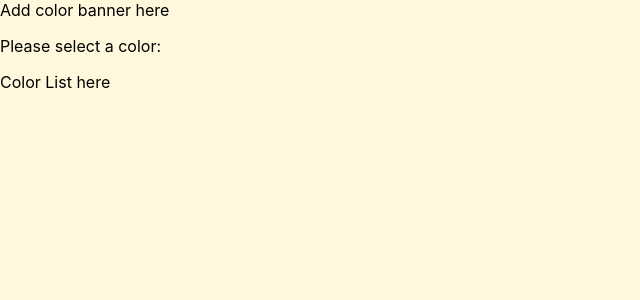
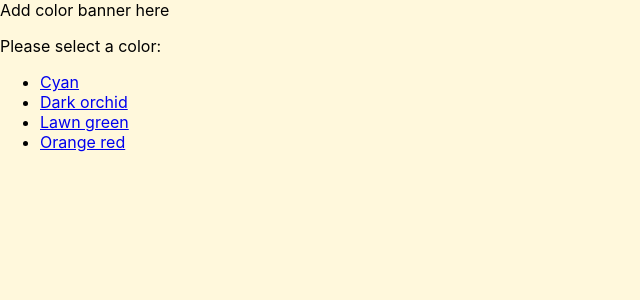
Before and after one commit to iam8/39.2-pt2-react-router-patterns, a React (Create React App) app: page /colors in a window 1280 px wide. Shown: the top 300 px of the page, without its empty margins (0-640 px from the left). Built offline with nearby package versions, Linux system fonts and the light colour scheme.

Commit message:
Add color list prop; render list of colors and functional links

```diff
--- a/src/ColorList.js
+++ b/src/ColorList.js
@@ -1,13 +1,27 @@
 import React from "react";
+import { Link } from "react-router-dom";
 
+import formatColorName from "./helpers/formatColorName";
 import "./ColorList.css";
 
 
-function ColorList () {
+function ColorList ({colors}) {
 
     return (
         <div className="ColorList">
-            Color List here
+            <ul>
+                {
+                    colors.map((color, ind) => {
+                        return (
+                            <li key={ind}>
+                                <Link to={`/colors/${formatColorName(color)}`}>
+                                    {color}
+                                </Link>
+                            </li>
+                        );
+                    })
+                }
+            </ul>
         </div>
     )
 }
```
